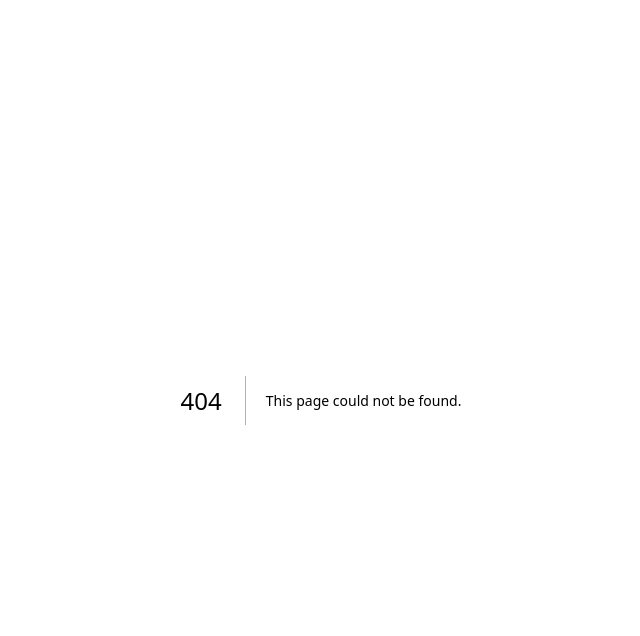
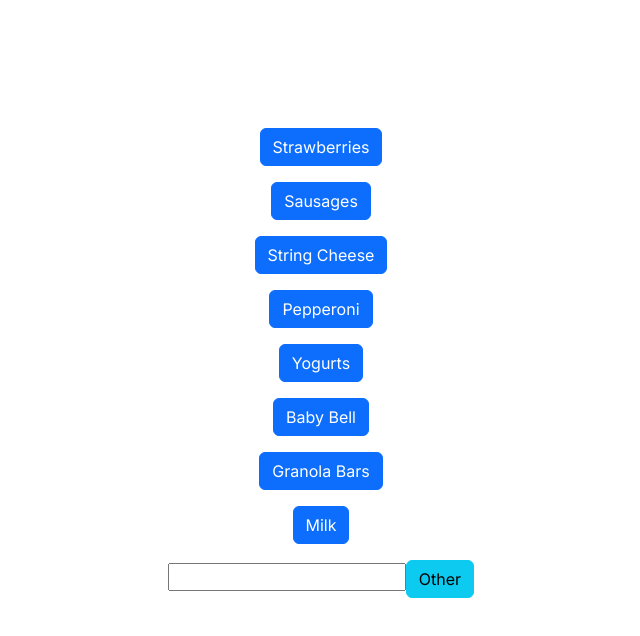
Before and after one commit to IsaacRay/ray-hefner, a Next.js app: page /groceries in a window 1280 px wide. Before the commit this address had no page. Shown: the top 636 px of the page, without its empty margins (319-959 px from the left). Built offline with nearby package versions, Linux system fonts and the light colour scheme.

Commit message:
grocery feature

```diff
--- a/src/app/buttons.js
+++ b/src/app/buttons.js
@@ -2,6 +2,7 @@
 
 import axios from "axios";
 import Button from 'react-bootstrap/Button';
+
 import 'bootstrap/dist/css/bootstrap.min.css';
 import { useState } from "react";
 
@@ -17,13 +18,6 @@
     return <Button variant="primary" onClick={() => webhook("family_room_light")}>Family Room Light</Button>;
   }
 
-  export function ColtonStar() {
-    return <Button variant="success" onClick={() => webhook("colton_star")}>Colton + </Button>;
-  }
-  export function ColtonDemerit() {
-    return <Button variant="warning" onClick={() => webhook("colton_demerit")}>Colton - </Button>;
-  }
-
   export function Logging() {
     const [textFieldValue, setTextFieldValue] = useState('');
     return (
@@ -33,6 +27,52 @@
     </>
     )
   }
+
+  export function OtherGroceries() {
+    const [textFieldValue, setTextFieldValue] = useState('');
+    return (
+    <>
+    <input type="text" id="other" value={textFieldValue} onChange={(e) => setTextFieldValue(e.target.value)}></input>
+    <Button variant="info" onClick={() => webhook("groceries", `${textFieldValue}`)}>Other</Button>
+    </>
+    )
+  }
+
+
+
+  export function Strawberries() {
+    return <Button variant="primary" onClick={() => webhook("groceries", "strawberries")}>Strawberries</Button>;
+  }
+
+  export function Yogurts() {
+    return <Button variant="primary" onClick={() => webhook("groceries", "chobani yogurts")}>Yogurts</Button>;
+  }
+
+export function Sausages() {
+  return <Button variant="primary" onClick={() => webhook("groceries", "sausages")}>Sausages</Button>;
+}
+
+export function Pepperoni() {
+  return <Button variant="primary" onClick={() => webhook("groceries", "pepperoni")}>Pepperoni</Button>;
+}
+
+export function BabyBell() {
+  return <Button variant="primary" onClick={() => webhook("groceries", "babybell")}>Baby Bell</Button>;
+}
+
+export function StringCheese() {
+  return <Button variant="primary" onClick={() => webhook("groceries", "string cheese")}>String Cheese</Button>;
+}
+
+export function GranolaBars() {
+  return <Button variant="primary" onClick={() => webhook("groceries", "granola bars")}>Granola Bars</Button>;
+}
+
+export function Milk() {
+  return <Button variant="primary" onClick={() => webhook("groceries", "milk")}>Milk</Button>;
+}
+
+
 
 
 
--- /dev/null
+++ b/src/app/groceries/page.js
@@ -0,0 +1,42 @@
+import Image from "next/image";
+import styles from "../page.module.css";
+import {Strawberries, Sausages, Milk, StringCheese, Pepperoni, Yogurts, BabyBell, GranolaBars, OtherGroceries} from "../buttons";
+
+
+
+export default function Groceries() {
+  return (
+    <main className={styles.main}>
+        <div className={styles.buttons}>
+        <p>
+        < Strawberries />
+        </p>
+        <p>
+        < Sausages />
+        </p>
+        <p>
+        < StringCheese />
+        </p>
+        <p>
+        < Pepperoni />
+        </p>
+        <p>
+        < Yogurts />
+        </p>
+        <p>
+        < BabyBell />
+        </p>
+        <p>
+        < GranolaBars />
+        </p>
+        <p>
+        < Milk />
+        </p>
+        <p>
+        < OtherGroceries />
+        </p>
+
+        </div>
+    </main>
+  );
+}
```
Also changed, not shown: src/app/page.js (+8 -7 lines), public/garage-large.jpg (added).
